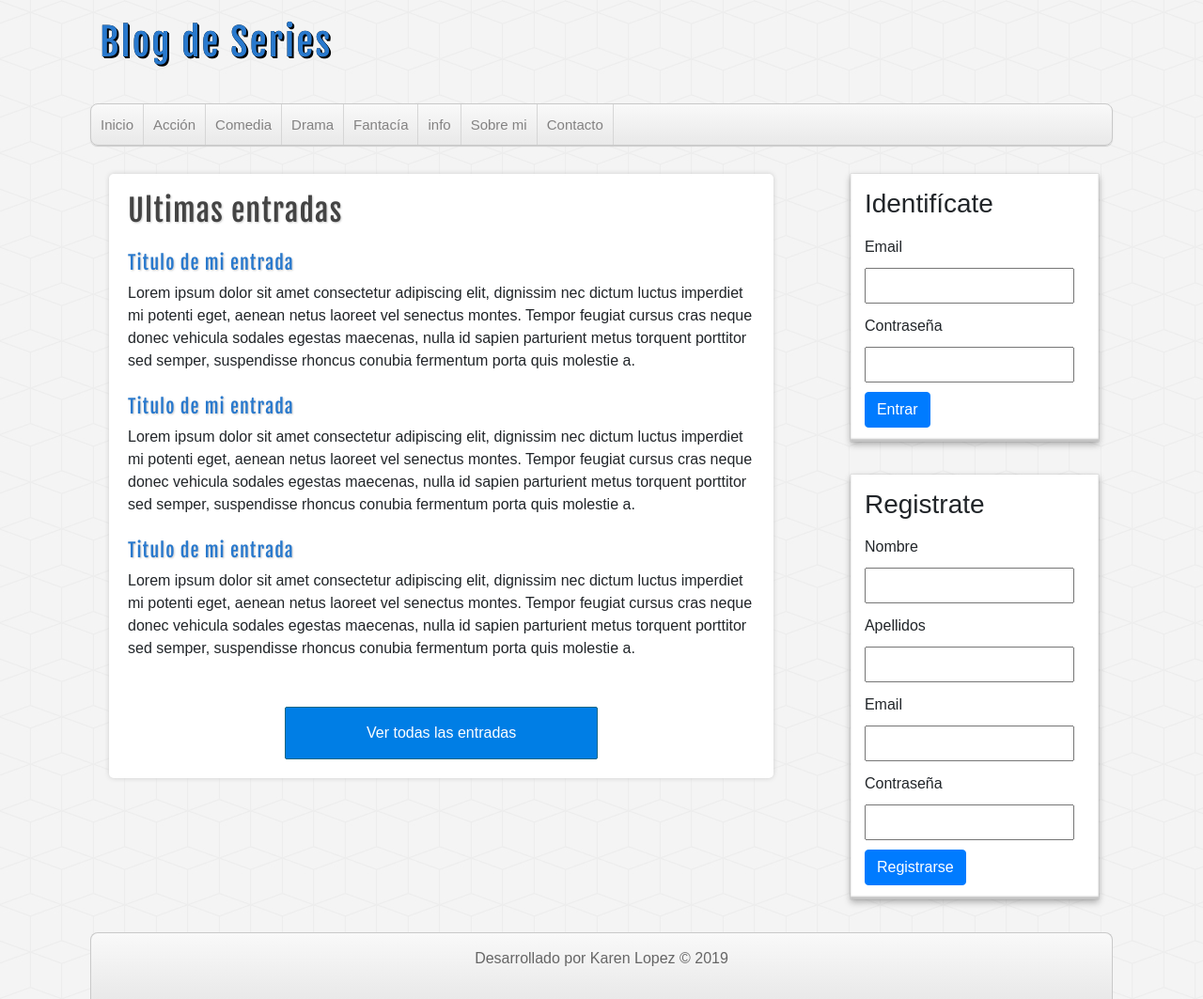
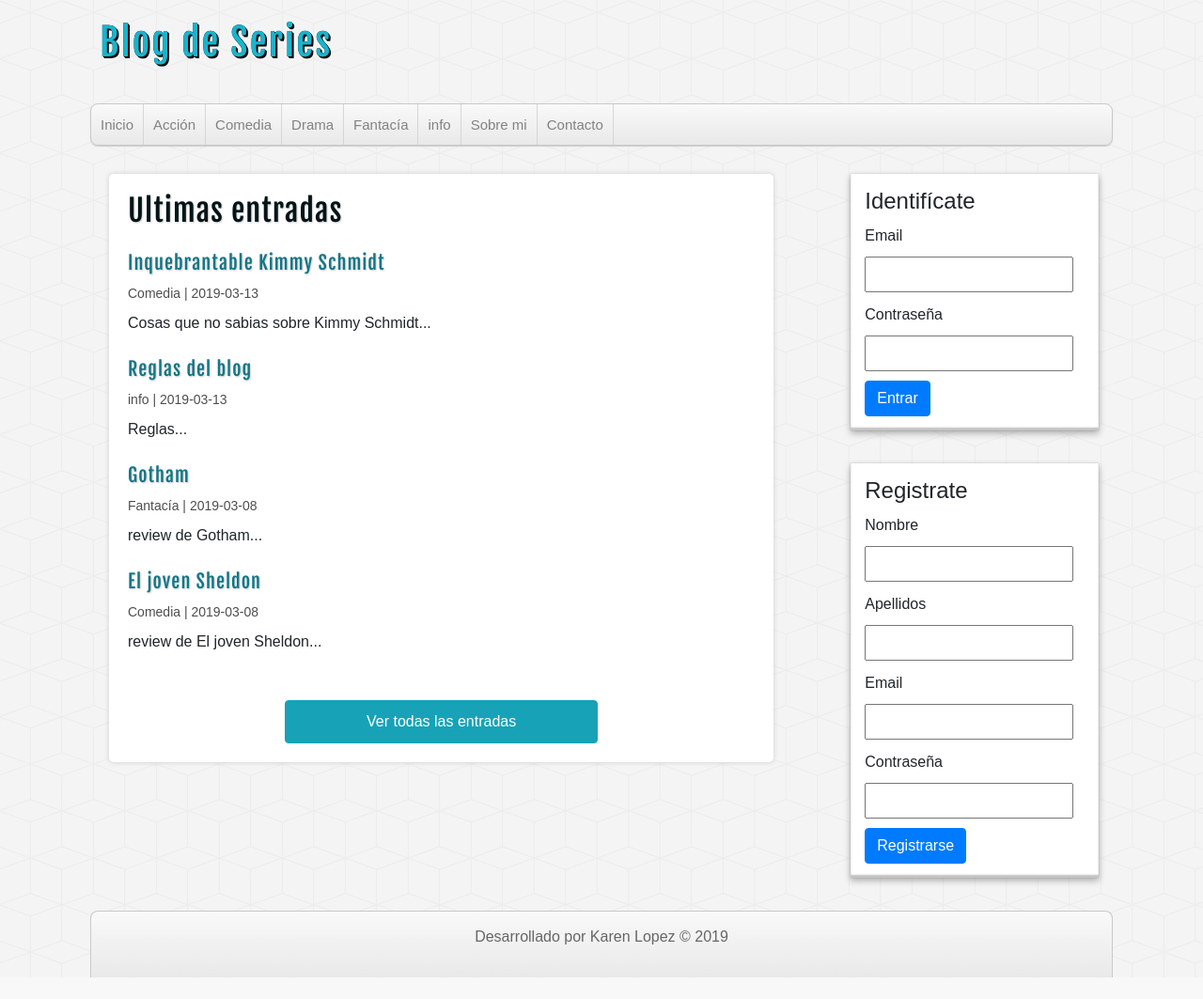
Before and after one commit to karen-lopez/SeriesBlog, a PHP site: page / in a window 1280 px wide. Shown: the whole page at 94% size. After the commit the page ends 1040 px from the top, so only its background shows below. Run offline with PHP 8.4, Linux system fonts and the light colour scheme; data comes from the database, SQL or seed files in the repository.

Commit message:
listar entradas

```diff
--- a/assets/css/style.css
+++ b/assets/css/style.css
@@ -65,7 +65,7 @@ body{
     font-family: "fajala", Helvetica;
     font-size: 40px;
     letter-spacing: 2px;
-    color: #2979CD;
+    color: #19b4cc;
     text-shadow: 0px 0px 0px black, 1px 1px 0px black, 2px 2px 0px black;
     transition: all 500ms;
     line-height: 90px;
@@ -159,21 +159,6 @@ input[type="password"]{
     margin-bottom: 10px;
 }
 
-.boton-naranja{
-    background: orange;
-    border-color: #bd7d08;
-}
-
-.boton-verde{
-    background: #21b921;
-    border-color: green;
-}
-
-.boton-rojo{
-    background: red;
-    border-color: #444;
-}
-
 
 /*PRINCIPAL*/
 #principal{
@@ -194,7 +179,7 @@ input[type="password"]{
 
 #principal h1{
     font-size: 32px;
-    color: #444;
+    color: #031417;
     letter-spacing: 1px;
     text-shadow: 1px 1px 2px #ccc;
     font-family: "fajala";
@@ -202,7 +187,7 @@ input[type="password"]{
 
 #principal h2{
     font-size: 20px;
-    color: #2979CD;
+    color: #127687;
     text-shadow: 1px 1px 2px #ccc;
     letter-spacing: 1px;
     font-family: "fajala";
@@ -215,13 +200,8 @@ input[type="password"]{
 
 #ver-todas a{
     display: block;
-    border-radius: 2px;
-    padding: 15px;
+    padding: 10px;
     color:white;
-    background: #007ee5;
-    border: 1px solid #156785;
-    cursor:pointer;
-    width: 160px;
     margin: 0px auto;
     margin-top:50px;
 }
--- a/includes/conexion.php
+++ b/includes/conexion.php
@@ -10,4 +10,6 @@ $db = mysqli_connect($host, $user, $password, $database);
 mysqli_query($db, "SET NAMES 'utf8'");
 
 //iniciar la sesión
-session_start();
+if(!isset($_SESSION)){
+    session_start();
+}
--- a/includes/helpers.php
+++ b/includes/helpers.php
@@ -26,8 +26,8 @@ function borrarErrores(){
 }
 
 function ObtenerCategorias($db){
-    $sql = "SELECT * FROM categorias ORDER BY nombre ASC;";
-    $categorias = mysqli_query($db, $sql);
+    $query = "SELECT * FROM categorias ORDER BY nombre ASC;";
+    $categorias = mysqli_query($db, $query);
     $result= array();
 
     if($categorias && mysqli_num_rows($categorias) >=1){
@@ -38,3 +38,19 @@ function ObtenerCategorias($db){
     }
     return $result;
 }
+
+function obtenerUltimasEntradas($db){
+    $query =  "SELECT e.*, c.nombre AS 'categoria' FROM entradas e".
+            " INNER JOIN categorias c ON e.categoria_id = c.id".
+            " ORDER BY e.fecha DESC LIMIT 4";
+    $entradas = mysqli_query($db, $query);
+    $result= array();
+
+    if($entradas && mysqli_num_rows($entradas) >=1){
+        //crea tabla hash
+        while($entrada = mysqli_fetch_assoc($entradas)){
+            array_push($result, $entrada);
+        }
+    }
+    return $result;
+}
--- a/includes/lateral.php
+++ b/includes/lateral.php
@@ -1,18 +1,18 @@
 <!-- Barra lateral -->
-            <aside id="sidebar">
+            <aside id="sidebar" class="container">
                 <?php if(isset($_SESSION['usuario'])): ?>
-                <div id='usuario-logueado' class="bloque text-center">
+                <div id='usuario-logueado' class="bloque text-center ">
                     <h2>Bienvenido, <?=$_SESSION['usuario']['nombre'].' '.$_SESSION['usuario']['apellidos'];?></h2>
                     <!-- Botones -->
                     <a href="" class="btn btn-info mx-2 my-1 w-75">Mi perfil</a>
                     <a href="" class="btn btn-info mx-2 my-1 w-75">Crear Entrada</a>
-                    <a href="" class="btn btn-info mx-2 my-1 w-75">Crear Categoria</a>
+                    <a href="crear-categoria.php" class="btn btn-info mx-2 my-1 w-75">Crear Categoria</a>
                     <a href="cerrar.php" class="btn btn-info mx-2 my-1 w-75">Cerrar sesión</a>
 
                 </div>
                 <?php else: ?>
-                <div id="login" class="bloque">
-                    <h3> Identifícate</h3>
+                <div id="login" class="bloque container col-12">
+                    <h4> Identifícate</h4>
                     <?php if(isset($_SESSION['error_login'])):
                         echo "<div class='alerta alerta-error'>".$_SESSION['error_login']."</div>";
                         endif;
@@ -29,8 +29,8 @@
                     </form>
                 </div>
 
-                <div id="register" class="bloque">
-                    <h3> Registrate</h3>
+                <div id="register" class="bloque container">
+                    <h4> Registrate</h4>
                     <?php
                         if(isset($_SESSION['completado'])):
                             echo "<div class='alerta'>".$_SESSION['completado']."</div>";
--- a/index.php
+++ b/index.php
@@ -3,46 +3,20 @@
 <?php require_once './includes/lateral.php'; ?>
 
     <!-- Caja prinsipal -->
-    <div id="principal">
+    <div id="principal" class="container">
         <h1>Ultimas entradas</h1>
+
+        <?php $entradas = obtenerUltimasEntradas($db);
+    foreach ($entradas as $entrada):?>
         <article class="entrada">
-            <h2>Titulo de mi entrada</h2>
-            <p>
-                Lorem ipsum dolor sit amet consectetur adipiscing elit,
-                dignissim nec dictum luctus imperdiet mi potenti eget,
-                aenean netus laoreet vel senectus montes. Tempor feugiat
-                cursus cras neque donec vehicula sodales egestas maecenas,
-                nulla id sapien parturient metus torquent porttitor sed semper,
-                suspendisse rhoncus conubia fermentum porta quis molestie a.
-            </p>
+        <h2><?=$entrada['titulo']?></h2>
+        <span class="fecha"><?=$entrada['categoria']." | ".$entrada['fecha']?></span>
+        <p><?=substr($entrada['descripcion'],0,175)."..."?></p>
         </article>
-
-        <article class="entrada">
-            <h2>Titulo de mi entrada</h2>
-            <p>
-                Lorem ipsum dolor sit amet consectetur adipiscing elit,
-                dignissim nec dictum luctus imperdiet mi potenti eget,
-                aenean netus laoreet vel senectus montes. Tempor feugiat
-                cursus cras neque donec vehicula sodales egestas maecenas,
-                nulla id sapien parturient metus torquent porttitor sed semper,
-                suspendisse rhoncus conubia fermentum porta quis molestie a.
-            </p>
-        </article>
-
-        <article class="entrada">
-            <h2>Titulo de mi entrada</h2>
-            <p>
-                Lorem ipsum dolor sit amet consectetur adipiscing elit,
-                dignissim nec dictum luctus imperdiet mi potenti eget,
-                aenean netus laoreet vel senectus montes. Tempor feugiat
-                cursus cras neque donec vehicula sodales egestas maecenas,
-                nulla id sapien parturient metus torquent porttitor sed semper,
-                suspendisse rhoncus conubia fermentum porta quis molestie a.
-            </p>
-        </article>
+    <?php endforeach;?>
 
         <div id="ver-todas">
-        <a href="entradas.php" class="btn btn-primary mx-auto w-50">Ver todas las entradas</a>
+        <a href="entradas.php" class="btn btn-info w-50">Ver todas las entradas</a>
         </div>
 
     </div>
```
Also changed, not shown: crear-categoria.php (added, +18 -0 lines), includes/redireccion.php (added, +9 -0 lines).
